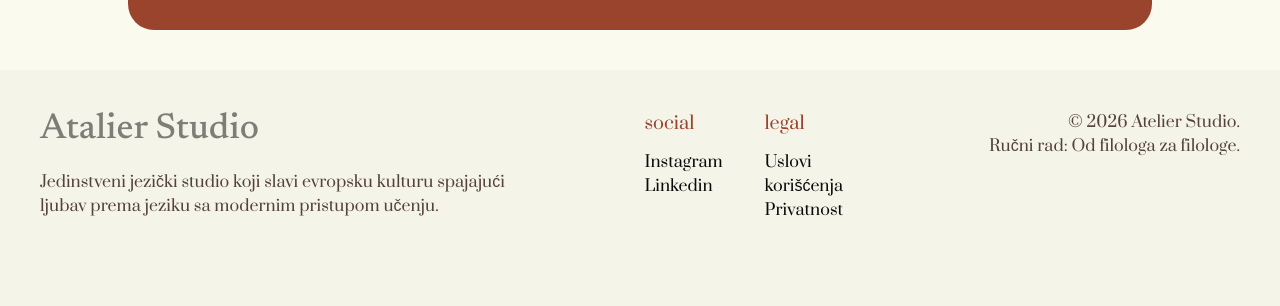
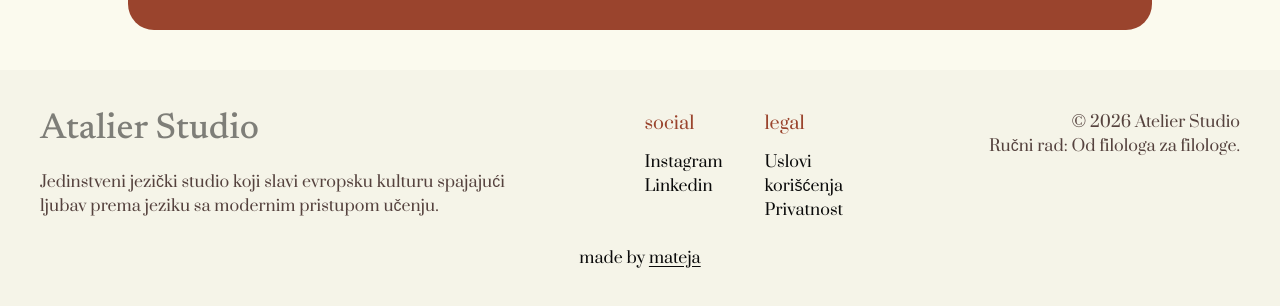
Before and after one commit to matkethekid/atelier-studio, a Next.js app: page /kontakt in a window 1280 px wide. Shown: the part 1568-1874 px from the top of the page. Built offline with nearby package versions, Linux system fonts and the light colour scheme.

Commit message:
fixed indent & added made by mateja link

```diff
--- a/components/Footer.tsx
+++ b/components/Footer.tsx
@@ -10,7 +10,8 @@ const newsReader = Newsreader({
 
 const Footer = () => {
   return (
-    <footer className='w-full lg:max-w-500 mx-auto lg:h-[30vh] flex flex-col lg:flex-row gap-10 lg:gap-0 lg:justify-between bg-[#F5F4E8] mt-10 p-10'>
+    <footer className='w-full lg:max-w-500 mx-auto lg:h-[30vh] flex flex-col justify-between bg-[#F5F4E8] mt-10 p-10'>
+      <div className="w-full flex flex-col lg:flex-row gap-10 lg:gap-0 lg:justify-between">
         <div className='flex flex-col gap-5'>
           <h5 className={`${newsReader.className} text-4xl opacity-[0.5]`}>Atalier Studio</h5>
           <p className="text-[#55423E] max-w-125">Jedinstveni jezički studio koji slavi evropsku kulturu spajajući ljubav prema jeziku sa modernim pristupom učenju.</p>
@@ -32,9 +33,11 @@ const Footer = () => {
           </div>
         </div>
         <div className="flex flex-col items-center justify-center lg:items-end lg:justify-start">
-            <p className="text-[#55423E]">&copy; 2026  Atelier Studio.</p>
+          <p className="text-[#55423E]">&copy; 2026  Atelier Studio</p>
           <p className="text-[#55423E]">Ručni rad: Od filologa za filologe.</p>
         </div>
+      </div>
+      <p className="text-center">made by <Link href={"https://matejastoev.dev"} className="underline underline-offset-3" target="_blank">mateja</Link></p>
     </footer>
   )
 }
```
Lines whose indentation alone changed are shown as unchanged.
